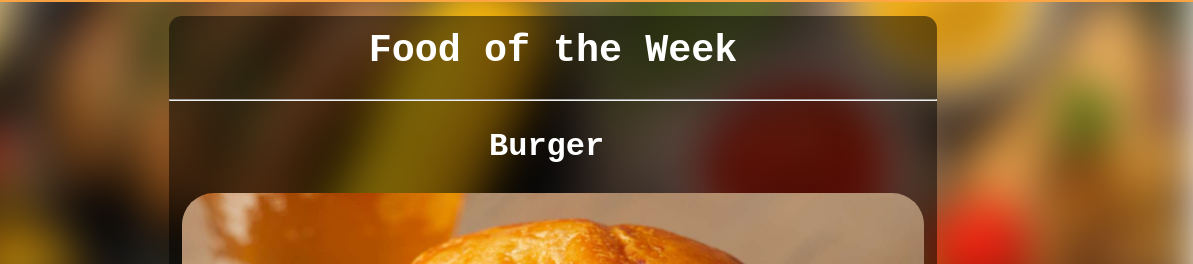
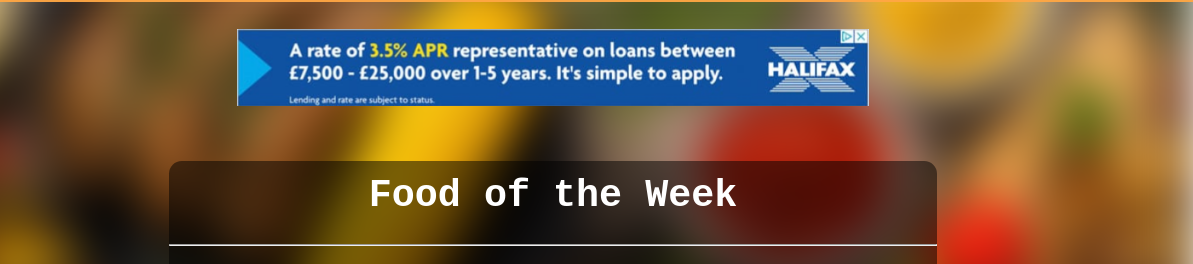
Before and after one commit to MadRobin13/DishDiscover, a website: page example.html in a window 1280 px wide. Shown: the part 43-307 px from the top of the page, 87-1280 px from the left. Drawn offline with Linux system fonts and the light colour scheme.

Commit message:
example ad

```diff
--- a/example.html
+++ b/example.html
@@ -27,6 +27,7 @@
             <a href="https://forms.gle/a65Ec3S7bNT3WS6C8"><img src="./images/3095583.png" alt="contact us" id="contact"></a>
         </div>
     </div>
+    <img src="images\top_ad_v2.png" alt="advertisement" id="adAPR" class="topAd">
 
     <div class="exampleBox">
         <h1 class="aboutTitle">Food of the Week</h1>
```
